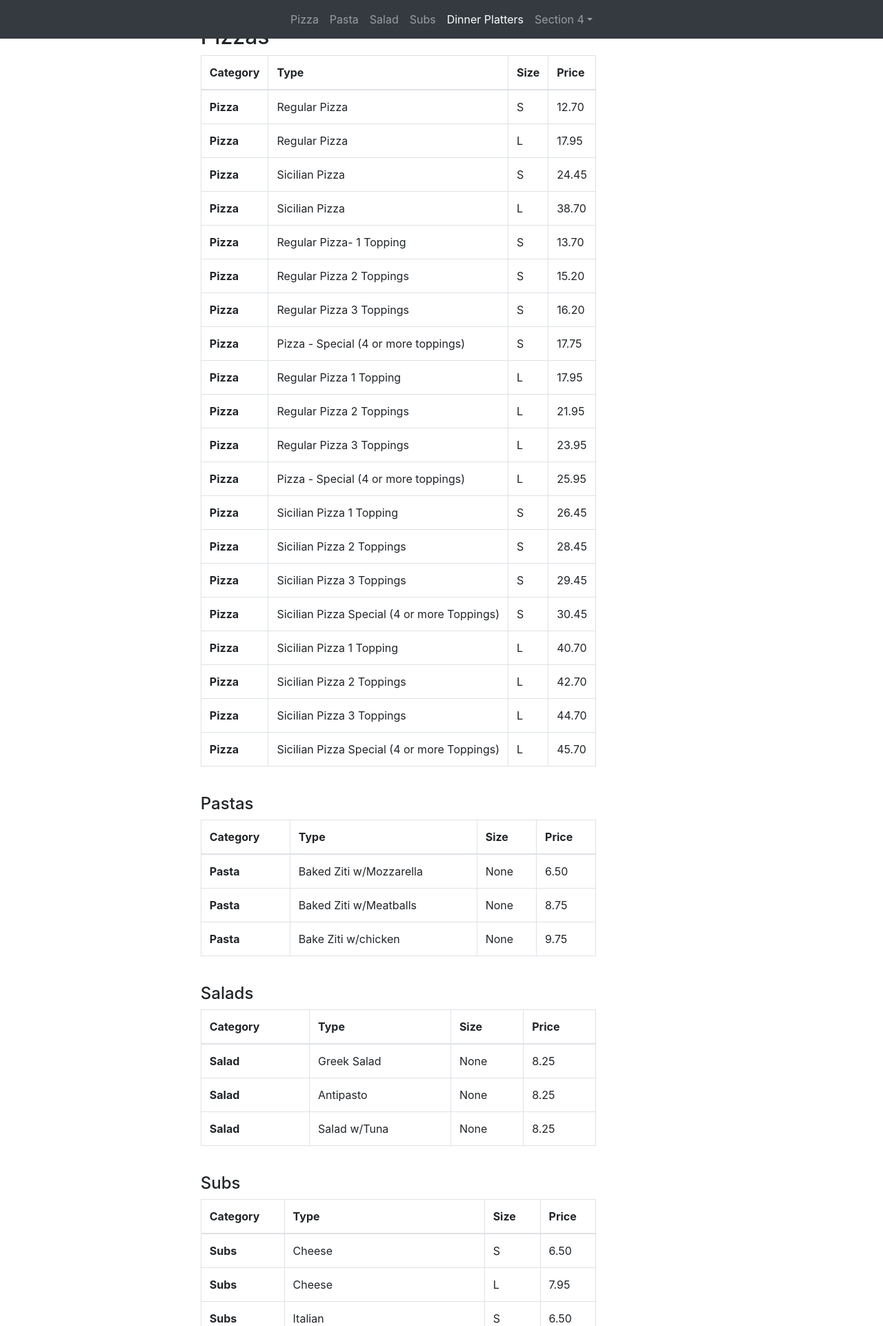
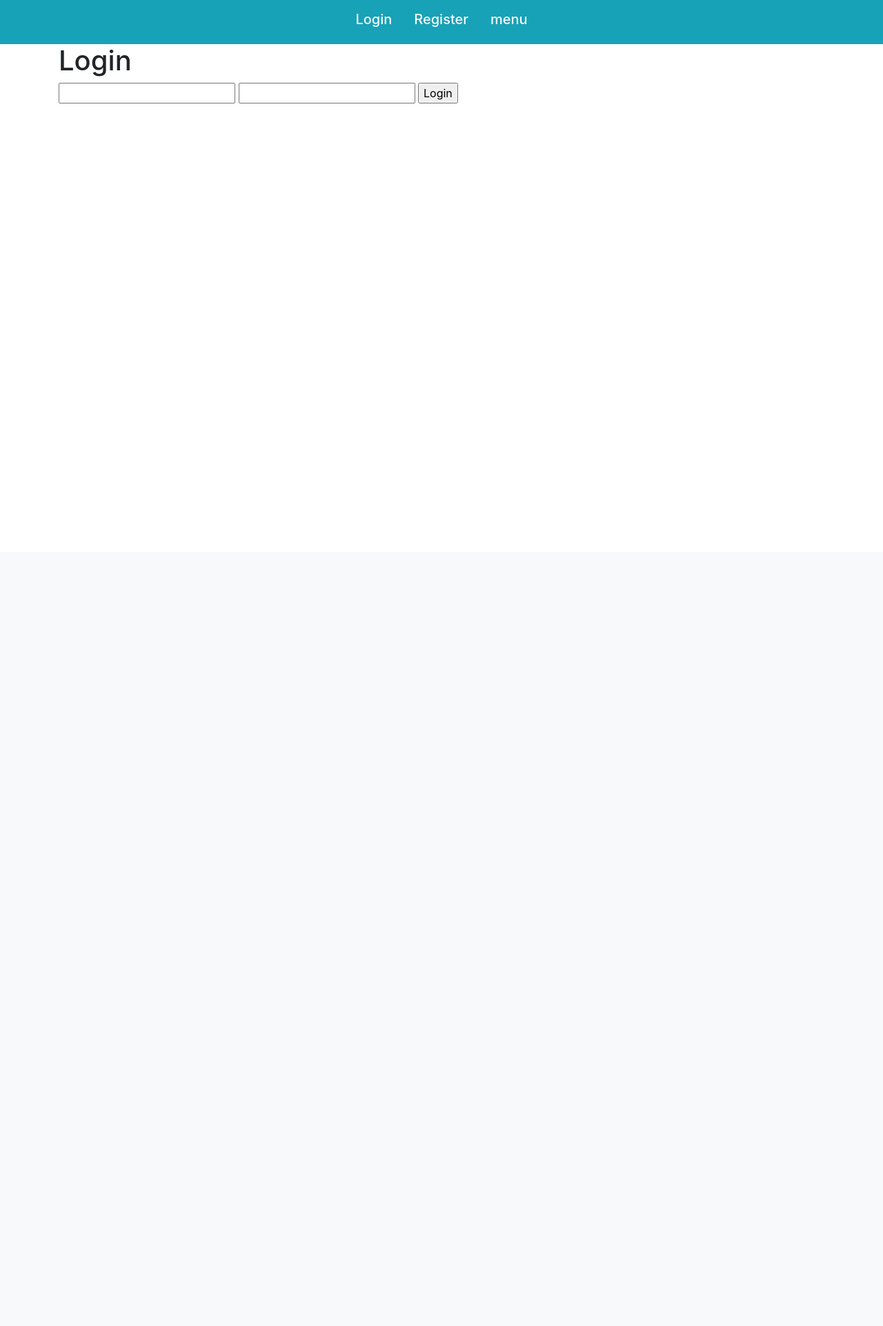
Before and after one commit to jalieb0812/project3, a Django app: page / in a window 1280 px wide. Shown: the top 1922 px of the page at 69% size. After the commit the page ends 150 px from the top, so only its background shows below. Run offline with Django 3.2, Linux system fonts and the light colour scheme; data comes from the database, SQL or seed files in the repository; both versions use the stored data as it was after the commit; some libraries are stand-ins or nearby versions.

Commit message:
register,login and logout working 5-21-20

```diff
--- /dev/null
+++ b/orders/static/orders/styles.css
@@ -0,0 +1,94 @@
+
+
+main {
+
+
+  /* scroll horizontally as needed */
+
+  position: relative;
+
+  /* center contents */
+
+  align-content: center;
+
+  margin-top: 20px;
+
+}
+
+.flex-container{
+
+  margin-top: 36px;
+}
+.flex-row{
+
+  justify-content: center;
+  align-items: : center;
+}
+
+h2{
+
+  margin-top: 36px;
+}
+
+
+.my-menu-flex-container{
+
+  display: flex;
+
+  flex-wrap: wrap;
+
+
+  justify-content: center;
+
+  scroll-behavior: auto;
+
+  width: 90%;
+
+  height: 90%;
+
+  padding: 14px 16px;
+
+  margin-top: 20px;
+
+
+
+  height: 95vh;
+
+
+}
+
+.category_title{
+
+  justify-content: center;
+  align-items: center;
+
+  text: center;
+
+}
+.my-flex-container{
+  border: 2px solid
+
+  margin: 15px; green;
+  height: 100px;
+  margin-bottom: 20px;
+}
+
+.my-flex-container-column{
+  border: 2px solid green;
+  height: 200px;
+  margin-bottom: 20px;
+}
+
+.my-flex-item {
+  background-color: lightgrey;
+  border: 1px dotted grey;
+  height: auto;
+  align-items: flex-end;
+
+}
+
+.my-flex-item-2{
+  background-color: lightgrey;
+  border: 1px dotted grey;
+  height: 96px;
+}
--- a/orders/templates/orders/base.html
+++ b/orders/templates/orders/base.html
@@ -4,7 +4,7 @@
   <head>
     <meta charset="utf-8">
     {% load static %}
-    <link rel="stylesheet" type="text/css" href="{% static 'styles.css' %}">
+    <link rel="stylesheet" type="text/css" href="{% static 'orders/styles.css' %}">
     <script src="https://ajax.googleapis.com/ajax/libs/jquery/3.3.1/jquery.min.js"></script>
     <link rel="stylesheet" href="https://maxcdn.bootstrapcdn.com/bootstrap/4.1.3/css/bootstrap.min.css">
     <script src="https://maxcdn.bootstrapcdn.com/bootstrap/4.1.3/js/bootstrap.min.js"></script>
@@ -19,40 +19,37 @@
     <title>{% block title %}{% endblock %}</title>
   </head>
   <body data-spy="scroll" data-target=".navbar" data-offset="50">
-    <nav class="navbar navbar-expand-sm bg-dark navbar-dark  justify-content-center fixed-top">
+
+    <nav class="navbar bg-info row justify-content-center">
+    {% block navbar %}
+
+    <!--
+    {% if request.user.is_superuser %}
+    <a class="nav-link text-light" href="/manage/order"><h5>Manage</h5></a>
+    {% endif %}
+    <a class="nav-link text-light" href="/"><h5>Menu</h5></a>
+    <a class="nav-link text-light" href="/reviews"><h5>Review</h5></a>
+    <a class="nav-link text-light" href="/user/order"><h5>Order</h5></a>
+    <a class="nav-link text-light" href="/cart"><h5>Cart</h5></a>
+    -->
+    {% if not request.user.is_authenticated %}
+
+    <a class="nav-link text-light" href="/login"><h5>Login</h5></a>
+    <a class="nav-link text-light" href="/register"><h5>Register</h5></a>
+    <a class="nav-link text-light" href="/"><h5>menu</h5></a>
+    {% else %}
+    <a class="nav-link text-light" href="/logout"><h5>Logout</h5></a>
+    {% endif %}
+
+    {% endblock %}
+  </nav>
 
 
-      <ul class="navbar-nav">
-        <li class="nav-item">
-              <a class="nav-link active" href="#pizza">Pizza</a>
-            </li>
-            <li class="nav-item">
-              <a class="nav-link" href="#pastas">Pasta</a>
-            </li>
-            <li class="nav-item">
-              <a class="nav-link" href="#salads">Salad</a>
-            </li>
-            <li class="nav-item">
-              <a class="nav-link" href="#subs">Subs</a>
-            </li>
-            <li class="nav-item">
-              <a class="nav-link" href="#dinner_platters">Dinner Platters</a>
-            </li>
-            <li class="nav-item dropdown">
-              <a class="nav-link dropdown-toggle" data-toggle="dropdown" href="#">Section 4</a>
-              <div class="dropdown-menu">
-                <a class="dropdown-item" href="#section41">Link 1</a>
-                <a class="dropdown-item" href="#section42">Link 2</a>
-              </div>
-            </li>
-          </ul>
-
-        </nav>
-
-  <div class="container-fluid">
-    {% block body %}
 
 
+
+  <div class="container mt-6">
+    {% block body %}
     {% endblock %}
 
         </div>
--- a/orders/templates/orders/index.html
+++ b/orders/templates/orders/index.html
@@ -1,13 +1,54 @@
 {% extends "orders/base.html" %}
 
-{% block title %}
-Menu
+
+
+{% block title %}{{ block.super }} - Menu{% endblock %}
+
+{% block head %}
+{% load static %}
+<script> </script>
 {% endblock %}
 
 {% block body %}
-{% load static %}
 
 
+<h1 class="text-center">Menu</h1>
+
+<nav class="navbar navbar-expand-sm bg-dark navbar-dark  justify-content-center fixed-top">
+
+
+  <ul class="navbar-nav">
+    <li class="nav-item">
+          <a class="nav-link active" href="#pizza">Pizza</a>
+        </li>
+        <li class="nav-item">
+          <a class="nav-link" href="#pastas">Pasta</a>
+        </li>
+        <li class="nav-item">
+          <a class="nav-link" href="#salads">Salad</a>
+        </li>
+        <li class="nav-item">
+          <a class="nav-link" href="#subs">Subs</a>
+        </li>
+        <li class="nav-item">
+          <a class="nav-link" href="#dinner_platters">Dinner Platters</a>
+        </li>
+        <li class="nav-item dropdown">
+          <a class="nav-link dropdown-toggle" data-toggle="dropdown" href="#">Menu</a>
+          <div class="dropdown-menu">
+            <a class="dropdown-item" href="/login">login</a>
+            <a class="dropdown-item" href="logout">logout</a>
+            <a class="dropdown-item" href="/register">register</a>
+          </div>
+        </li>
+        <li class="nav-item">
+          <div class="" style="color: white">
+             Hello: {{ user.username }}
+          </div>
+          </li>
+      </ul>
+
+    </nav>
 
 
 <div class="my-menu-flex-container">
@@ -207,11 +248,13 @@ Menu
 
 
 
+<!--
 
-<!--
 <h1>Menu Items2</h1>
 
   <table id="full_menu" class="table-responsive display table-bordered table-hover table-sm">
+
+
     <thead>
       <tr>
         <th scope="col">Category</th>
@@ -232,12 +275,23 @@ Menu
         <td>{{item.price}}</td>
 
       </tr>
+  {% for category in categories %}
+      <tr>
+        <th>
+            {{category}}
+        </th>
+      </tr>
+        {% endfor %}
+
     {% endfor %}
+
+
+
 
   </tbody>
     </table>
 </div>
-</div>
+
 
 -->
 
--- a/orders/templates/orders/login.html
+++ b/orders/templates/orders/login.html
@@ -4,6 +4,19 @@
 Login
 {% endblock %}
 
+
 {% block body %}
+<h1>Login</h1>
+{% if message %}
+    <div>
+        {{ message }}
+    </div>
+{% endif %}
+<form action="{% url 'login' %}" method="post">
+    {% csrf_token %}
+    <input name="username" type="text"/>
+    <input name="password" type="password"/>
+    <input type="submit" value="Login"/>
+</form>
 
 {% endblock %}
--- a/orders/urls.py
+++ b/orders/urls.py
@@ -4,7 +4,7 @@ from . import views
 #list of urls supported by this app (orders)
 urlpatterns = [
     path("", views.index, name="index"),
-    #path("register", views.register, name="register"),
-    #path("login", views.login_view, name="index"),
-    #path("logout", views.logout_view, name="logout"),
+    path("register", views.register_view, name="register"),
+    path("login", views.login_view, name="login"),
+    path("logout", views.logout_view, name="logout"),
 ]
--- a/orders/views.py
+++ b/orders/views.py
@@ -1,17 +1,26 @@
 from django.contrib.auth import authenticate, login, logout
 from django.contrib.auth.models import User
-
+from django.contrib.auth.decorators import login_required
 from django.http import HttpResponse, Http404, HttpResponseRedirect
 from django.shortcuts import render
 from django.urls import reverse
 
-from .models import Pizza, Topping, Menu_Item
+from .models import Pizza, Topping, Menu_Item, Pasta, Subs, Salad, Dinner_Platter, Extras
 
 # Create your views here.
+
+#@login_required(login_url='login')
 def index(request):
+
+    if not request.user.is_authenticated:
+        return render(request, "orders/login.html", {"message": None})
+
+
 
     menu_items = Menu_Item.objects.all()
 
+    categories =  ["Pizza", "Pasta", "Subs", "Salad", "Dinner_Plater", "Topping",
+                  "Extra", "Dessert", "Pastry", "Main", "Appetizer", "Side", "Miscellaneous"]
 
 
 
@@ -32,6 +41,9 @@ def index(request):
 
     context ={
 
+        "user": request.user,
+
+        "categories": categories,
 
         "menu_item": menu_items,
         "pizza_categories": pizza_categories,
@@ -49,3 +61,76 @@ def index(request):
 
     }
     return render(request, "orders/index.html", context)
+
+
+def register_view(request):
+
+    if request.method == 'GET':
+        return render(request, 'orders/register.html', {"message": None})
+
+    user = request.POST['username']
+    first_name = request.POST['first_name']
+    last_name = request.POST['last_name']
+    email = request.POST['email']
+    password = request.POST['password']
+    password_confirmation = request.POST['confirm_password']
+
+    """ validate credentials server side"""
+    if not user:
+        return render(request, 'orders/register.html', {"message": "No username."})
+    if len(user) < 4:
+        return render(request, 'orders/register.html', {"message": "Username should be longer than 4 characters."})
+    if not email:
+        return render(request, 'orders/register.html', {"message": "Please enter a Proper Email."})
+    # Email validation required.
+    if not password or not password_confirmation:
+        return render(request, 'orders/register.html', {"message": "Please enter a valid password."})
+
+    if password != password_confirmation:
+        return render(request, 'orders/register.html', {"message": "Passwords don't match. Please re-enter passwords"})
+
+
+    if len(password) < 4 or len(password_confirmation) < 4 :
+        return render(request, 'orders/register.html', {"message": "Password must be at least 4 charachters long."})
+
+    if User.objects.filter(email=email):
+        return render(request, 'orders/register.html', {"message": "Hmmm. Another user already has that email. \
+        Please enter a different email address."})
+
+    try:
+        User.objects.create_user(user, email, password)
+    except:
+        return render(request, 'orders/register.html', {"message": "Registration failed."})
+
+    if first_name:
+        user.first_name = first_name
+    if last_name:
+        user.last_name = last_name
+    return HttpResponseRedirect(reverse('login'))
+
+
+
+def login_view(request):
+
+    if request.method == "GET":
+
+        return render(request, "orders/login.html")
+
+
+
+    username = request.POST["username"]
+    password = request.POST["password"]
+    user = authenticate(request, username=username, password=password)
+    if user is not None:
+        login(request, user)
+        return HttpResponseRedirect(reverse("index"))
+    else:
+        return render(request, "orders/login.html", {"message": "Invalid credentials."})
+
+
+
+def logout_view(request):
+
+    logout(request)
+
+    return render(request, "orders/login.html", {"message": "Successfully logged out."})
--- a/pizza/settings.py
+++ b/pizza/settings.py
@@ -51,6 +51,8 @@ MIDDLEWARE = [
 ]
 
 ROOT_URLCONF = 'pizza.urls'
+
+LOGIN_URL= 'orders/login.html'
 
 TEMPLATES = [
     {
--- a/pizza/urls.py
+++ b/pizza/urls.py
@@ -16,7 +16,12 @@ Including another URLconf
 from django.contrib import admin
 from django.urls import include, path
 
+from django.contrib.auth import views as auth_views
+
+
+
 urlpatterns = [
     path("", include("orders.urls")),
     path("admin/", admin.site.urls),
+    path('/login/', auth_views.LoginView.as_view())
 ]
```
Also changed, not shown: orders/static/orders/menu.js (added, +31 -0 lines), orders/templates/orders/register.html (+42 -1 lines), db.sqlite3.
